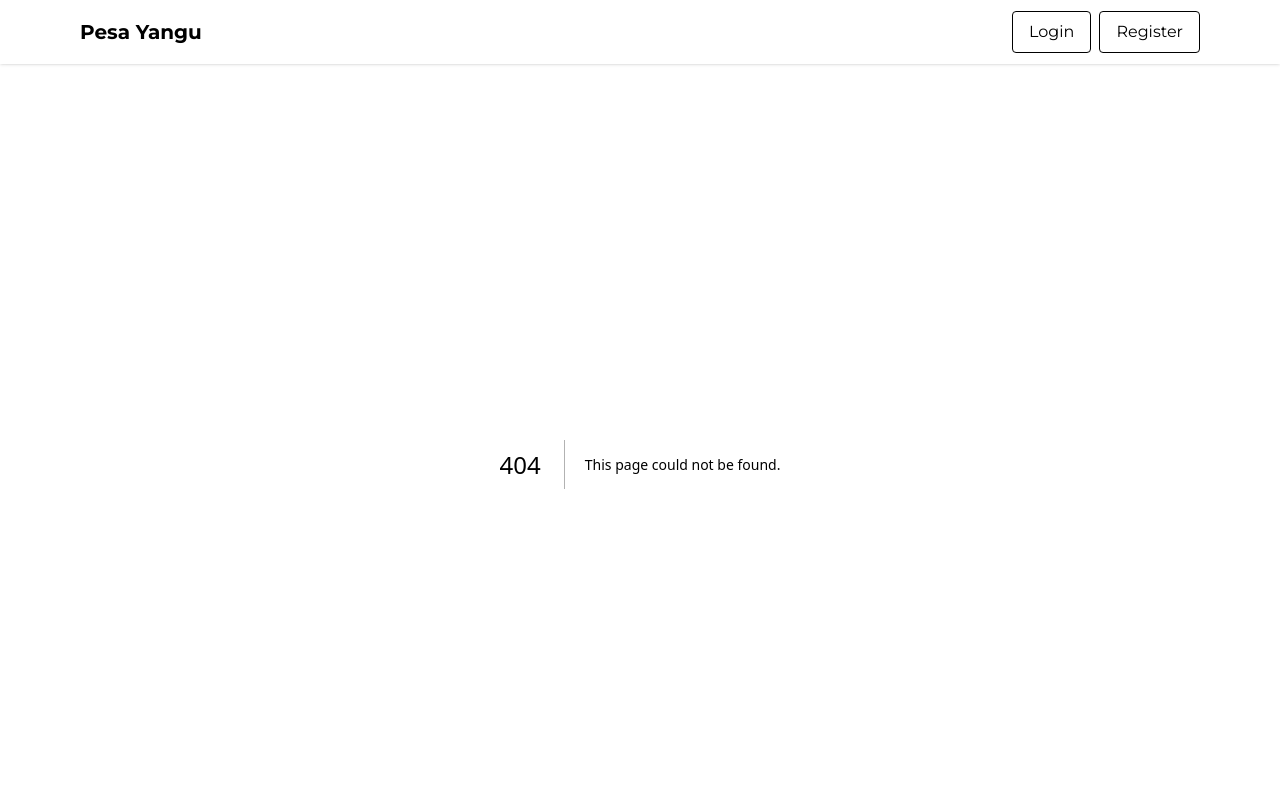
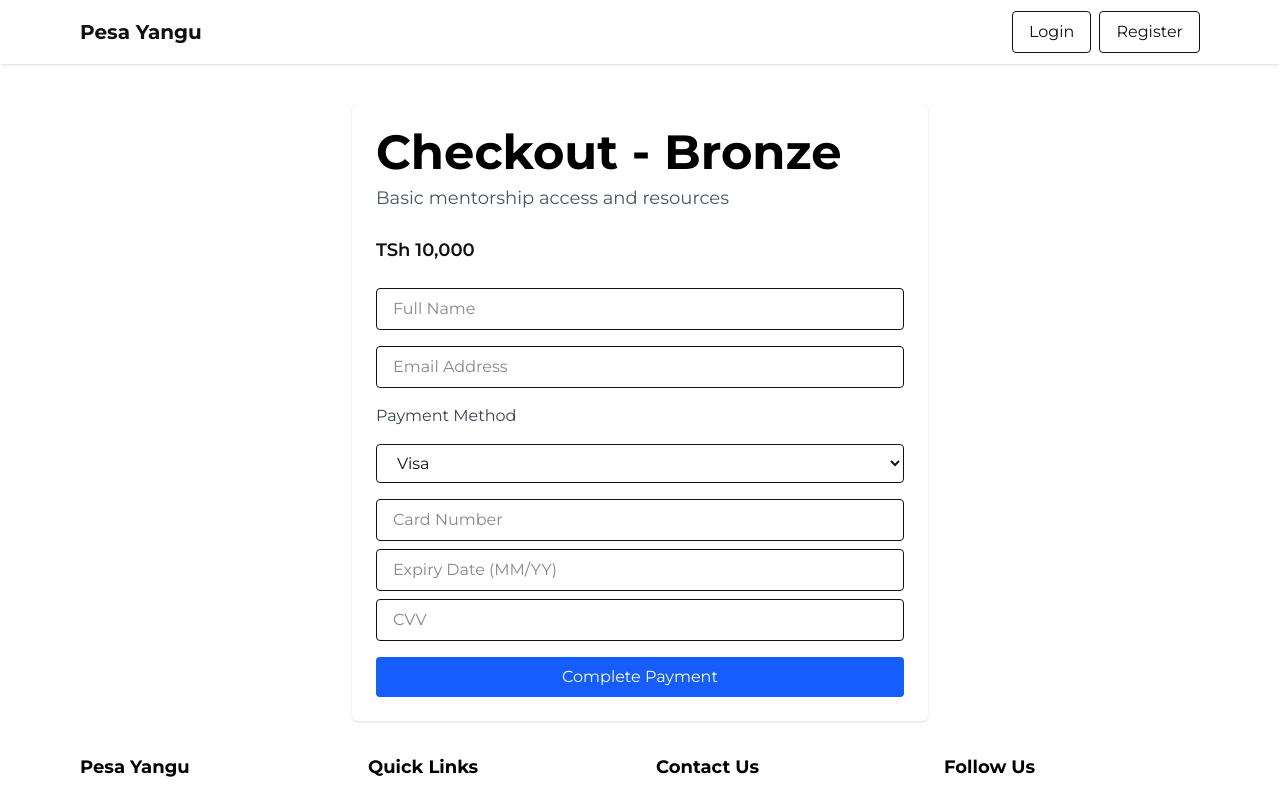
Before and after one commit to Brianceasar/pesa-yangu, a Next.js app in the folder client/: page /checkout in a window 1280 px wide. Before the commit this address had no page. Shown: the top 800 px of the page. Built offline with nearby package versions, Linux system fonts and the light colour scheme.

Commit message:
add Multiple payment method selection (Visa, PayPal) with dynamic forms

```diff
--- /dev/null
+++ b/client/app/checkout/page.tsx
@@ -0,0 +1,128 @@
+"use client";
+
+import { useSearchParams } from "next/navigation";
+import { useState } from "react";
+
+const plans = {
+    bronze: {
+    name: 'Bronze',
+    price: 'TSh 10,000',
+    description: 'Basic mentorship access and resources',
+  },
+  silver: {
+    name: 'Silver',
+    price: 'TSh 25,000',
+    description: 'More sessions and premium content',
+  },
+  gold: {
+    name: 'Gold',
+    price: 'TSh 50,000',
+    description: 'Full access and personalized guidance',
+  },
+};
+
+const CheckoutPage = () => {
+  const searchParams = useSearchParams();
+  const plan = searchParams.get('plan')as keyof typeof plans;
+  const selectedPlan = plans[plan] || plans.bronze;
+
+  const [form, setForm] = useState({ name: '', email: '', paymentMethod: 'visa' });
+  const [submitted, setSubmitted] = useState(false);
+
+  const handleChange = (e: React.ChangeEvent<HTMLInputElement | HTMLSelectElement>) => {
+    setForm({
+      ...form, [e.target.name]: e.target.value });
+    };
+
+    const handleSubmit = (e: React.FormEvent) => {
+    e.preventDefault();
+    // For demo, just simulate submission
+    setSubmitted(true);
+  };
+
+  return (
+    <div className="max-w-xl mx-auto p-6 bg-white shadow rounded-md mt-10">
+      {submitted ? (
+        <div className="text-center">
+          <h2 className="text-2xl font-bold text-green-600 mb-4">Payment Successful ✅</h2>
+          <p className="text-gray-700 mb-2">Thank you for purchasing the {selectedPlan.name} Plan!</p>
+          <p className="text-sm text-gray-500">We’ve sent a confirmation email to {form.email}.</p>
+        </div>
+      ) : (
+        <>
+          <h1 className="text-3xl font-bold mb-2">Checkout - {selectedPlan.name}</h1>
+          <p className="text-gray-600 mb-6">{selectedPlan.description}</p>
+          <p className="text-xl font-semibold mb-6">{selectedPlan.price}</p>
+
+          <form onSubmit={handleSubmit} className="space-y-4">
+            <input
+              name="name"
+              value={form.name}
+              onChange={handleChange}
+              type="text"
+              placeholder="Full Name"
+              required
+              className="w-full border px-4 py-2 rounded focus:outline-none focus:ring-2 focus:ring-blue-500"
+            />
+            <input
+              name="email"
+              value={form.email}
+              onChange={handleChange}
+              type="email"
+              placeholder="Email Address"
+              required
+              className="w-full border px-4 py-2 rounded focus:outline-none focus:ring-2 focus:ring-blue-500"
+            />
+
+            <label className="block font-medium text-gray-700">Payment Method</label>
+            <select
+              name="paymentMethod"
+              value={form.paymentMethod}
+              onChange={handleChange}
+              className="w-full border px-4 py-2 rounded bg-white"
+            >
+              <option value="visa">Visa</option>
+              <option value="paypal">PayPal</option>
+              <option value="mobilemoney">Mobile Money (Tigo, Mpesa, Airtel)</option>
+            </select>
+
+            {/* Dynamic form fields based on payment method */}
+            {form.paymentMethod === 'visa' && (
+              <div className="space-y-2">
+                <input type="text" placeholder="Card Number" className="w-full border px-4 py-2 rounded" required />
+                <input type="text" placeholder="Expiry Date (MM/YY)" className="w-full border px-4 py-2 rounded" required />
+                <input type="text" placeholder="CVV" className="w-full border px-4 py-2 rounded" required />
+              </div>
+            )}
+
+            {form.paymentMethod === 'paypal' && (
+              <div className="space-y-2">
+                <input type="email" placeholder="PayPal Email" className="w-full border px-4 py-2 rounded" required />
+              </div>
+            )}
+
+            {form.paymentMethod === 'mobilemoney' && (
+              <div className="space-y-2">
+                <input type="text" placeholder="Phone Number (07...)" className="w-full border px-4 py-2 rounded" required />
+                <select className="w-full border px-4 py-2 rounded">
+                  <option value="tigo">Tigo Pesa</option>
+                  <option value="mpesa">Vodacom Mpesa</option>
+                  <option value="airtel">Airtel Money</option>
+                </select>
+              </div>
+            )}
+
+            <button
+              type="submit"
+              className="w-full bg-blue-600 text-white px-4 py-2 rounded hover:bg-blue-700"
+            >
+              Complete Payment
+            </button>
+          </form>
+        </>
+      )}
+    </div>
+  );
+};
+
+export default CheckoutPage;
```
